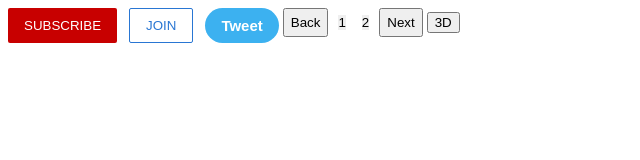
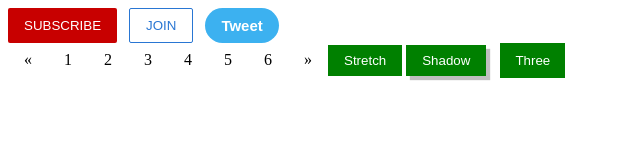
Before and after one commit to dwipaalfarisi/html-css, a plain HTML site: page buttons.html in a window 1280 px wide. Shown: the whole page, without its empty margins (0-640 px from the left). Drawn offline with Linux system fonts and the light colour scheme.

Commit message:
text styles

```diff
--- a/buttons.html
+++ b/buttons.html
@@ -17,22 +17,26 @@
     <button class="tweet-button">
         Tweet
     </button>
-    <button class="page-button">
-        Back
+    <div class="pagination">
+        <a href="#">&laquo;</a>
+        <a href="#">1</a>
+        <a href="#">2</a>
+        <a href="#">3</a>
+        <a href="#">4</a>
+        <a href="#">5</a>
+        <a href="#">6</a>
+        <a href="#">&raquo;</a>
+      </div>
+
+    <button class="stretch-button">
+        Stretch
     </button>
-    <button class="page-number-button">
-        1
+    <button class="shadow-button">
+        Shadow
     </button>
-    <button class="page-number-button">
-        2
+    <button class="widening-button">
+        Three
     </button>
-    <button class="page-button">
-        Next
-    </button>
-    <button class="3d-button">
-        3D
-    </button>
-
 
 </body>
 </html>
--- /dev/null
+++ b/style-text.css
@@ -0,0 +1,33 @@
+body {
+    background-color: white;
+}
+h1 {
+    font-size: 52px;
+    text-align: center;
+}
+
+.mkbhd-title {
+    font-family: Arial;
+    font-size: 24px;
+    font-weight: bold;
+    width: 350px;
+    line-height: 35px;
+}
+
+
+.shop-para {
+    border-color: red;
+}
+.shop a:visited {
+    color: black;
+}
+
+.shop a:hover {
+    text-decoration: underline;
+    cursor: pointer;
+    color: blue;
+}
+
+.shop a:active {
+    color: purple;
+}
--- a/style.css
+++ b/style.css
@@ -70,15 +70,67 @@
     box-shadow: 2px 2px 6px rgba(0, 0, 0, 0.15);
 }
 
-.page-button {
-    padding-bottom: 5px;
-    padding-top: 5px;
+.pagination a {
+    color: black;
+    float: left;
+    padding: 8px 16px;
+    text-decoration: none;
+    transition: background-color 0.3s, color 0.3s;
+  }
 
+/* Add a grey background color on mouse-over */
+.pagination a:hover {background-color: #ddd;}
+
+.pagination a:active {
+    background-color: dodgerblue;
+    color: white;
+  }
+
+.stretch-button {
+    padding: 8px 16px;
+    background-color: green;
+    border-width: 2px;
+    border: none;
+    color: white;
+    cursor: pointer;
+    transition: 0.3s;
 }
 
-.page-number-button {
+.stretch-button:hover {
+    padding: 16px 32px;
+}
+
+
+.shadow-button {
+    padding: 8px 16px;
+    background-color: green;
+    border-width: 2px;
     border: none;
-    background-color: none;
-    background-clip: content-box;
+    color: white;
+    cursor: pointer;
+    box-shadow: 4px 4px 1px rgba(2, 0, 2, 0.25);
+}
 
+.shadow-button:active {
+    margin-top: 3px;
+    margin-left: 3px;
 }
+
+.widening-button {
+    padding: 10px 15px;
+    background-color: green;
+    border-width: 2px;
+    border: none;
+    color: white;
+    cursor: pointer;
+    margin-left: 10px;
+    margin-right: 10px;
+    transition: padding 0.3s, margin 0,3s;
+}
+
+.widening-button:hover {
+    padding-left: 25px;
+    padding-right: 25px;
+    margin-left: 0px;
+    margin-right: 0px;
+}
```
Also changed, not shown: text.html (added, +27 -0 lines).
